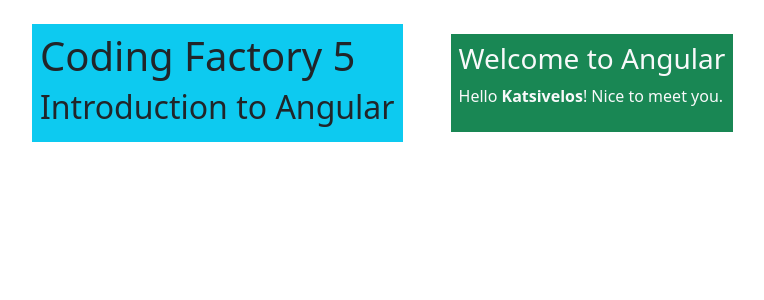
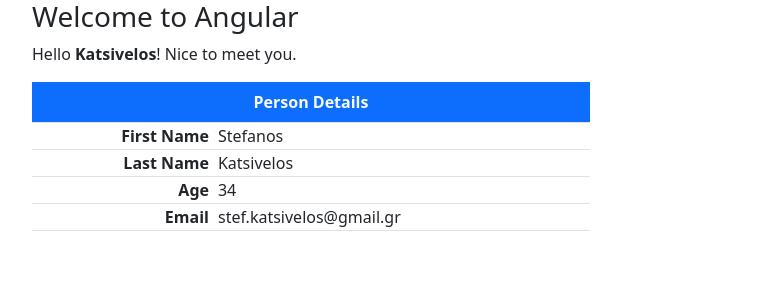
Before and after one commit to Stefanos-katsivelos/angular-introduction, an Angular app: page / in a window 1280 px wide. Shown: the top 300 px of the page, without its empty margins (50-814 px from the left). Built offline with nearby package versions, Linux system fonts and the light colour scheme.

Commit message:
one way binding

```diff
--- a/src/app/app.component.html
+++ b/src/app/app.component.html
@@ -1,12 +1,27 @@
-<div class="container mt-4">
-  <div class="d-flex gap-5 align-items-center">
-    <div class="bg-info p-2">
-      <h1>Coding Factory 5</h1>
-      <h2>Introduction to Angular</h2>
-    </div>
-    <div class="bg-success p-2 text-light">
-      <h3>Welcome to Angular</h3>
-      <p>Hello <strong>Katsivelos</strong>! Nice to meet you.</p>
-    </div>
-  </div>
+<div class="container">
+  <h3>Welcome to Angular</h3>
+  <p>Hello <strong>{{name}}</strong>! Nice to meet you.</p>
+
+
+  <table class="table table-bordered w-50">
+    <caption class="caption-top fw-bold bg-primary text-light text-center">
+      Person Details
+    </caption>
+    <tr>
+      <td class="fw-semibold text-end">First Name</td>
+      <td class="ps-2">{{ person.givenName }}</td>
+    </tr>
+    <tr>
+      <td class="fw-semibold text-end">Last Name</td>
+      <td class="ps-2">{{ person.surName }}</td>
+    </tr>
+    <tr>
+      <td class="fw-semibold text-end">Age</td>
+      <td class="ps-2">{{ person.age }}</td>
+    </tr>
+    <tr>
+      <td class="fw-semibold text-end">Email</td>
+      <td class="ps-2">{{ person.email }}</td>
+    </tr>
+  </table>
 </div>
--- a/src/app/app.component.ts
+++ b/src/app/app.component.ts
@@ -9,5 +9,12 @@
   styleUrl: './app.component.css'
 })
 export class AppComponent {
-  title = 'angular-introduction';
+  name = 'Katsivelos';
+
+  person = {
+    givenName: 'Stefanos',
+    surName: 'Katsivelos',
+    age: 34,
+    email: 'stef.katsivelos@gmail.gr'
+  }
 }
```
Also changed, not shown: 1 other file (tests, documents, lock files or other folders).
